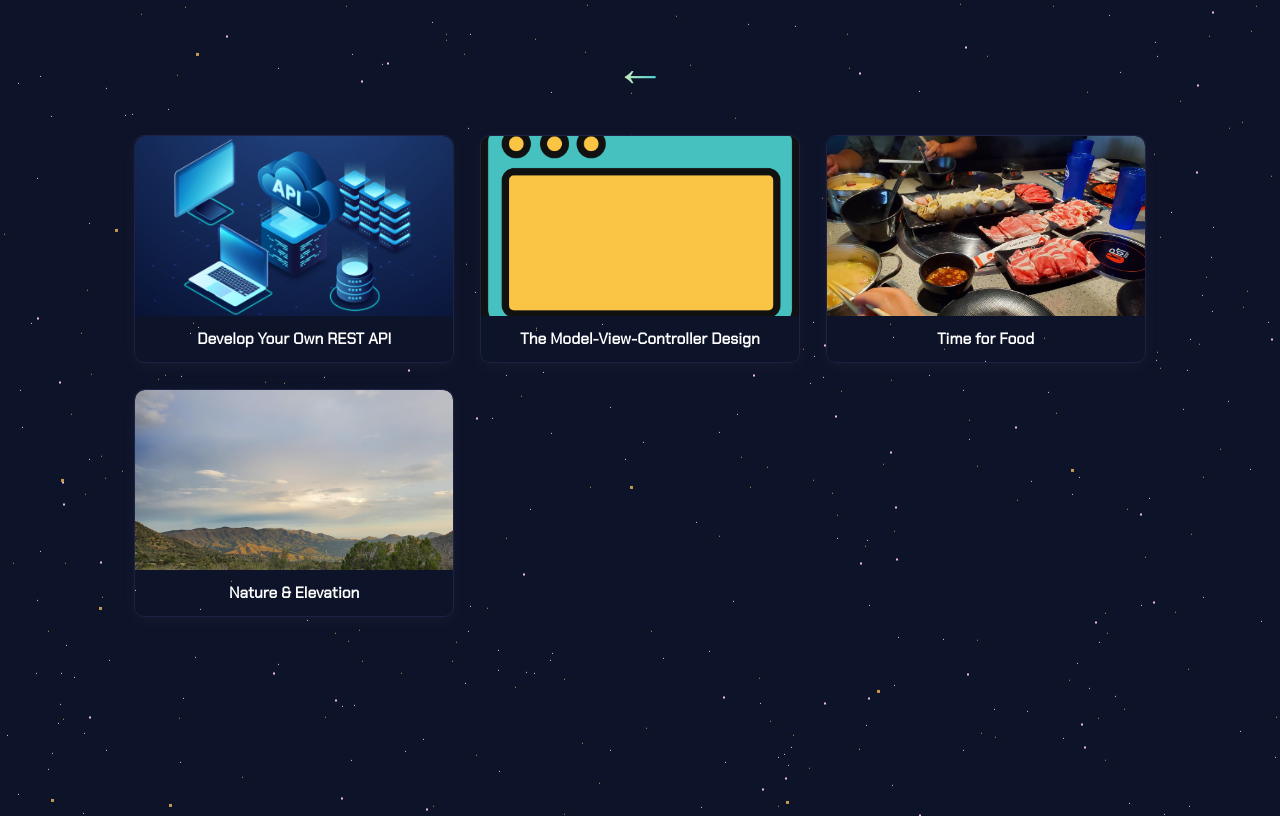
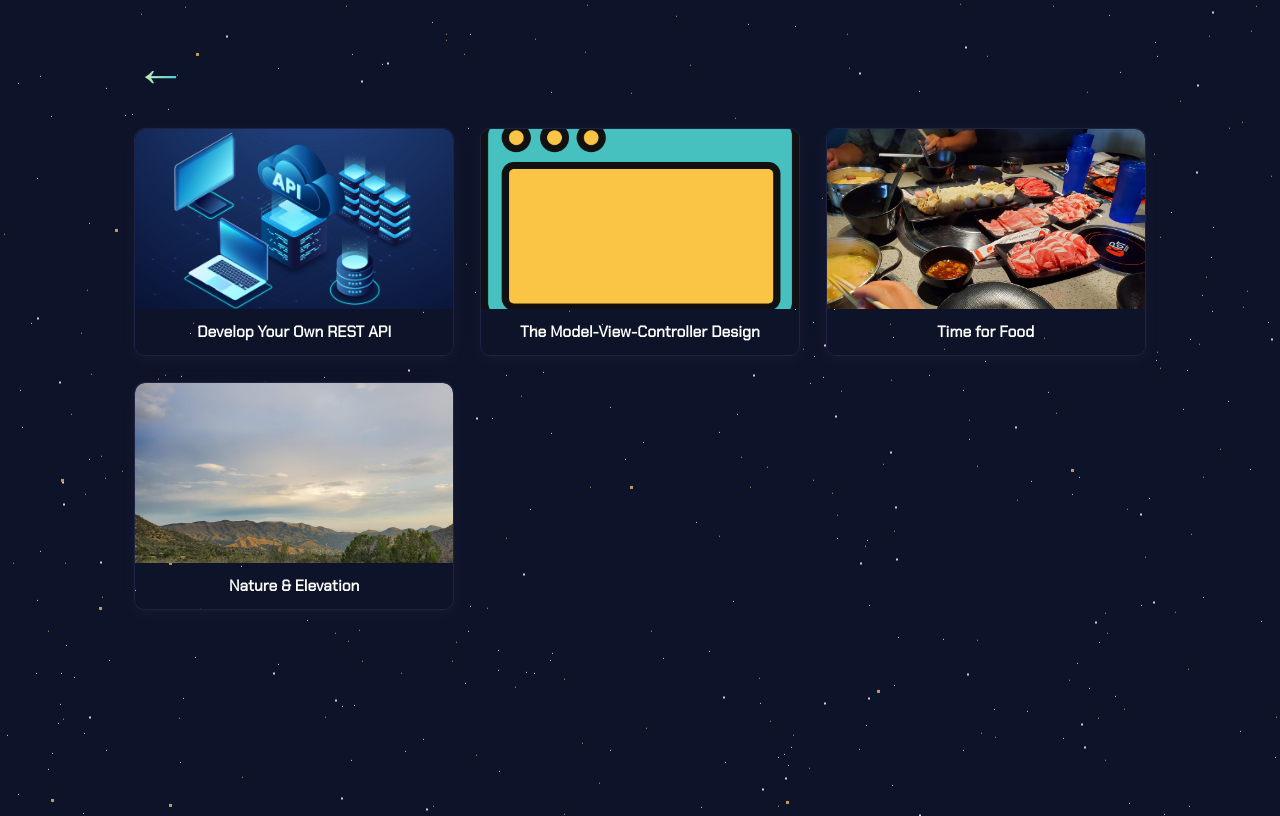
Before and after one commit to ginpks/Gin-Park, a React (Vite) app: page /Gin-Park/blog in a window 1280 px wide. Built offline with nearby package versions, Linux system fonts and the light colour scheme.

Commit message:
transitions

```diff
--- a/src/aboutPage/aboutPage.jsx
+++ b/src/aboutPage/aboutPage.jsx
@@ -5,18 +5,20 @@ import { FontAwesomeIcon } from '@fortawesome/react-fontawesome';
 import { faInstagram } from '@fortawesome/free-brands-svg-icons'; // Import from brands
 import { motion } from 'framer-motion'; // <-- Import motion
 
-// Define animation variants for AboutPage
 const pageVariants = {
     initial: {
-        x: "100vw", // Start off-screen to the right
+        x: "50vw",
+        scale: 0.7,
         opacity: 0
     },
     animate: {
-        x: 0, // Animate to center
+        x: 0,
+        scale: 1,
         opacity: 1
     },
     exit: {
-        x: "100vw", // Exit off-screen to the right
+        x: "50vw",
+        scale: 0.7,
         opacity: 0
     }
 };
@@ -25,7 +27,7 @@ const pageVariants = {
 const pageTransition = {
     type: "tween",
     ease: "anticipate", // Or your preferred ease
-    duration: 0.3   // DECREASED duration (e.g., from 0.5)
+    duration: 0.5   // DECREASED duration (e.g., from 0.5)
 };
 
 function AboutPage() {
--- a/src/blogPage/blogPage.css
+++ b/src/blogPage/blogPage.css
@@ -5,40 +5,37 @@
   -webkit-tap-highlight-color: transparent;
 }
 
-.backArrow3 {
-  margin-left:20vh;
-  margin-right:20vh;
-  font-size: 1rem;
-}
-
-
-.blog-page h1{
-  color: white;
-  display: flex;
-  align-items: center;
-  justify-content: center;
-}
 
 .blog-page {
   display: flex;
   flex-direction: column;
-  align-items: center;
   padding-top: 2rem;
+  width: 100%;
+}
+
+.backArrow3 {
+  font-size: 1rem;
+  width: 80%;
+  max-width: 1200px;
+  margin-left: auto;
+  margin-right: auto;
+  margin-bottom: 0.5rem;
+  text-align: left;
 }
 
 .blog-posts {
   display: grid;
   grid-template-columns: repeat(auto-fill, minmax(280px, 1fr));
   gap: 2rem;
-  justify-content: center;
   padding: 1.5rem;
-  margin-top: 1rem;
   width: 80%;
   max-width: 1200px;
+  margin-left: auto;
+  margin-right: auto;
+
   border-radius: 10px;
   color: white;
 }
-
 
 .blog-card {
   border: 1px solid #1c2345;
@@ -78,16 +75,17 @@
 
 @media screen and (max-width: 550px) {
   .blog-page {
-    padding-top: 0;
+    padding-top: 1rem;
   }
 
   .blog-posts {
-    margin-top: -1vh;
+     width: 90%;
+     gap: 1rem;
   }
 
   .backArrow3 {
-    margin-left:20vh;
-    margin-right:20vh;
+    width: 90%;
     font-size: 0.8rem;
+    margin-bottom: 0.5rem;
   }
 }
--- a/src/blogPage/blogPage.jsx
+++ b/src/blogPage/blogPage.jsx
@@ -9,24 +9,48 @@ import { motion } from 'framer-motion';
 // Define animation variants for AboutPage
 const pageVariants = {
     initial: {
-        x: "100vw", // Start off-screen to the right
+        x: "50vw",
+        scale: 0.7,
         opacity: 0
     },
     animate: {
-        x: 0, // Animate to center
+        x: 0,
+        scale: 1,
         opacity: 1
     },
     exit: {
-        x: "100vw", // Exit off-screen to the right
+        x: "50vw",
+        scale: 0.7,
         opacity: 0
     }
 };
 
-// Define transition properties (can be the same or different)
-const pageTransition = {
-    type: "tween",
-    ease: "anticipate", // Or your preferred ease
-    duration: 0.3    // DECREASED duration (e.g., from 0.5)
+
+// --- Stagger Container Animation ---
+const containerVariants = {
+    hidden: { opacity: 1 },
+    visible: {
+        opacity: 1,
+        transition: {
+            delayChildren: 0.2, // Optional delay before staggering starts
+            staggerChildren: 0.2,  // Time between each card animation (adjust as needed)
+        }
+    }
+};
+
+// --- Individual Card Animation ---
+const cardVariants = {
+    hidden: { y: 0, opacity: 0 }, // Start slightly down and invisible
+    visible: {
+        y: 0,
+        opacity: 1,
+        transition: {
+            // Optional: add a transition to the card itself for smoothness
+            type: "tween",
+            ease: "anticipate", // Or your preferred ease
+            duration: 0.5   // DECREASED duration (e.g., from 0.5)
+        }
+    }
 };
 
 function BlogPage() {
@@ -45,30 +69,34 @@ function BlogPage() {
             animate="animate"
             exit="exit"
             variants={pageVariants}
-            transition={pageTransition}
             className="blog-page"
         >
             <div className="backArrow3">
               <span id="arrow"><a id="back"><Link to="/">&#8592;</Link></a></span>
             </div>
-            <div className="blog-posts">
-                <div className="blog-card" id="api">
+            <motion.div
+                className="blog-posts"
+                variants={containerVariants}
+                initial="hidden" // Start children hidden
+                animate="visible" // Animate children to visible
+            >
+                <motion.div className="blog-card" id="api" variants={cardVariants}>
                     <img src={restApiImage}></img>
                     <h1>Develop Your Own REST API</h1>
-                </div>
-                <div className="blog-card" id="CMV">
+                </motion.div>
+                <motion.div className="blog-card" id="CMV" variants={cardVariants}>
                     <img src={cmvImage}></img>
                     <h1>The Model-View-Controller Design</h1>
-                </div>
-                <div className="blog-card" id="food">
+                </motion.div>
+                <motion.div className="blog-card" id="food" variants={cardVariants}>
                     <img src={foodImage}></img>
                     <h1>Time for Food</h1>
-                </div>
-                <div className="blog-card" id="hikes">
+                </motion.div>
+                <motion.div className="blog-card" id="hikes" variants={cardVariants}>
                     <img src={hikesImage}></img>
                     <h1>Nature & Elevation</h1>
-                </div>
-            </div>
+                </motion.div>
+            </motion.div>
         </motion.div>
     )
 }
--- a/src/mainPage/mainPage.jsx
+++ b/src/mainPage/mainPage.jsx
@@ -5,38 +5,31 @@ import TextComponent from './textComponent/textComponent';
 import LinksComponent from './linksComponent/linksComponent';
 import { motion } from 'framer-motion';
 import catchingHeart from '../assets/catching-heart.gif';
-// Define animation variants for MainPage
+
 const pageVariants = {
-    initial:{
-        x: "-100vw",
-        opacity: 0,
+    initial: {
+        y: "-100vh", // Start above the viewport
+        opacity: 0
     },
     animate: {
-        x: 0,
-        opacity: 1,
+        y: 0,
+        opacity: 1
     },
     exit: {
-        x: "-100vw",
-        opacity: 0,
+        y: "-100vh", // Exit below the viewport
+        opacity: 0
     }
 };
 
-// Define transition properties
 const pageTransition = {
     type: "tween",
-    ease: "anticipate", // Or your preferred ease
-    duration: 0.3    // DECREASED duration (e.g., from 0.5)
+    ease: "anticipate",
+    duration: 0.5
 }
 
 
 
 function MainPage() {
-    useEffect(() => {
-        document.documentElement.classList.add('allow-scroll');
-        return () => {
-            document.documentElement.classList.remove('allow-scroll');
-        };
-    }, []);
     return (
         <motion.div
             className='main-page'
--- a/src/projectsPage/projectsPage.jsx
+++ b/src/projectsPage/projectsPage.jsx
@@ -6,15 +6,18 @@ import { motion } from 'framer-motion';
 // Define animation variants for AboutPage
 const pageVariants = {
     initial: {
-        x: "100vw", // Start off-screen to the right
+        x: "50vw",
+        scale: 0.7,
         opacity: 0
     },
     animate: {
-        x: 0, // Animate to center
+        x: 0,
+        scale: 1,
         opacity: 1
     },
     exit: {
-        x: "100vw", // Exit off-screen to the right
+        x: "50vw",
+        scale: 0.7,
         opacity: 0
     }
 };
@@ -23,7 +26,7 @@ const pageVariants = {
 const pageTransition = {
     type: "tween",
     ease: "anticipate", // Or your preferred ease
-    duration: 0.3    // DECREASED duration (e.g., from 0.5)
+    duration: 0.5    // DECREASED duration (e.g., from 0.5)
 };
 
 function ProjectPage() {
```
